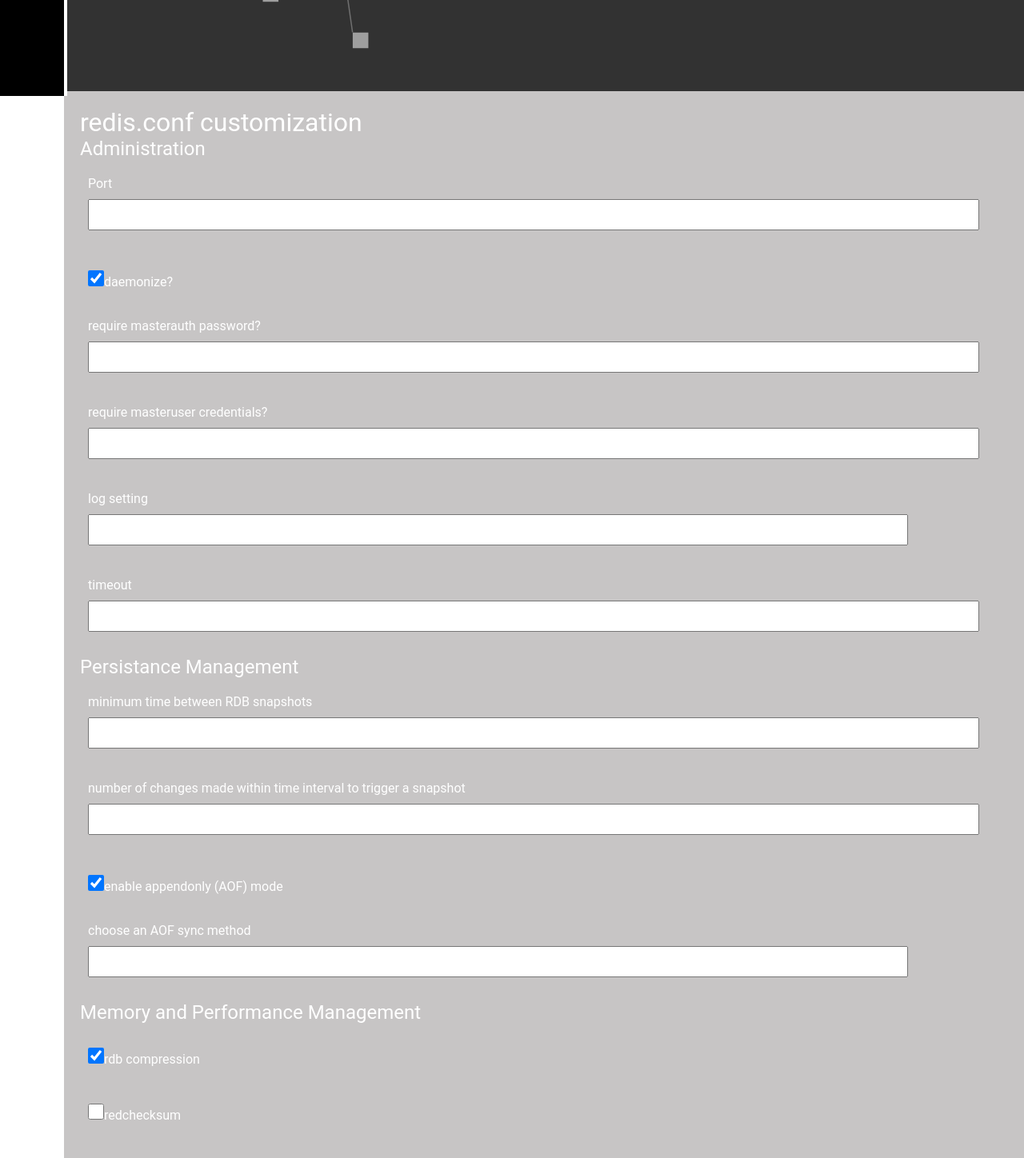
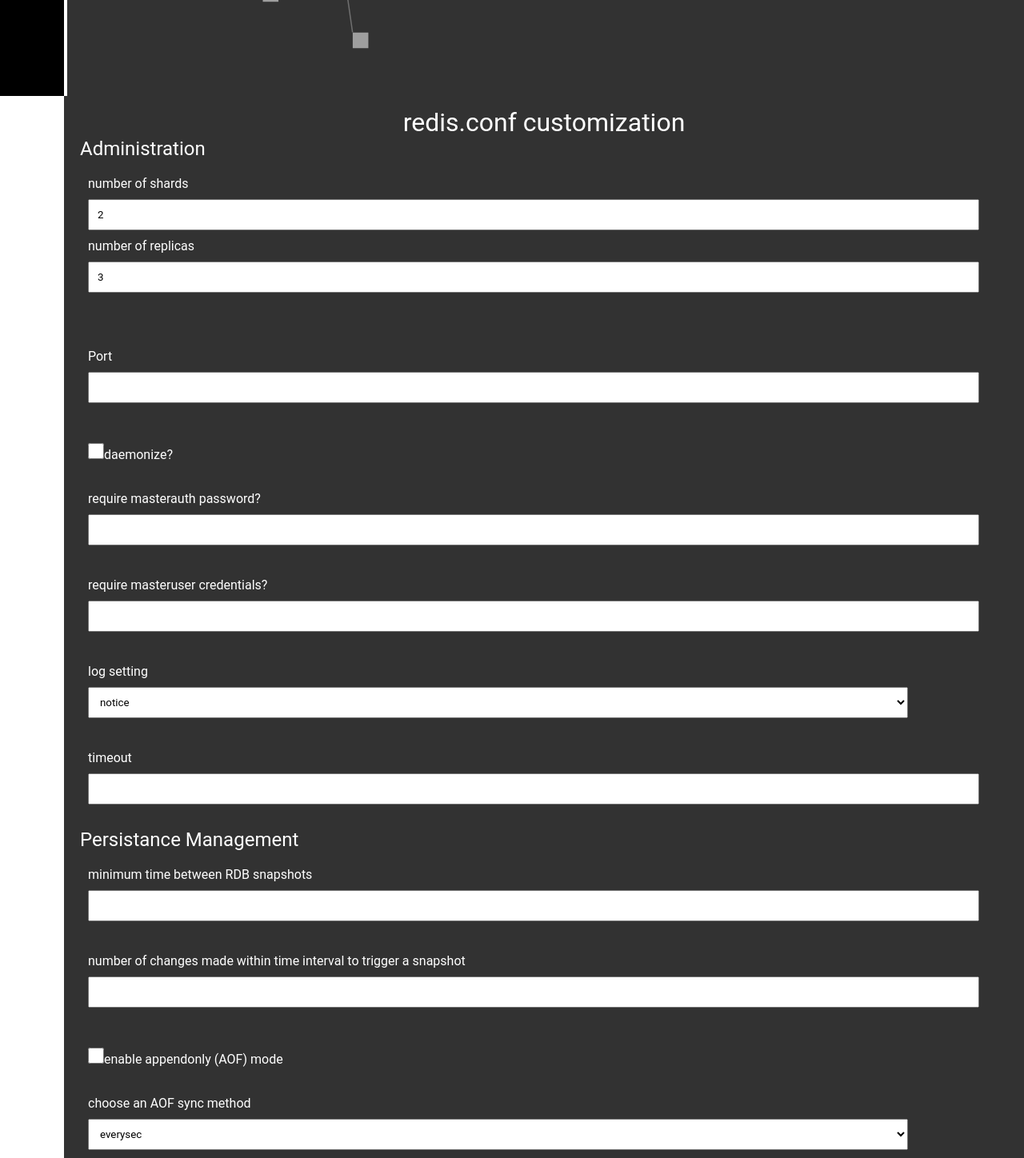
Before and after one commit to oslabs-beta/Radish, a React app: page / in a window 1280 px wide. Shown: the part 680-2128 px from the top of the page at 80% size. Built offline with nearby package versions, Linux system fonts and the light colour scheme; grey boxes are pictures that could not be loaded; the HTML template or start-up script is replaced by a standard one.

Commit message:
got barebones of customization form

```diff
--- a/client/components/CustForm.jsx
+++ b/client/components/CustForm.jsx
@@ -1,77 +1,88 @@
 import React from "react";
 import { useDispatch, useSelector } from "react-redux";
-import { setRedisState } from "../Redux/slices/redisFormSlice";
+import { setShardsValue, setReplicasValue, setSentinelsValue } from "../Redux/slices/sliderSlice";
 
 const RedisForm = () => {
   const dispatch = useDispatch();
-  const redisState = useSelector(state => state.redis);
-  console.log("redisState", redisState);
+  const sliderState = useSelector(state => state.slider);
+  // console.log("redisState", redisState);
 
 
 
   return (
-    <div id="redis-form">
-      <h1>redis.conf customization</h1>
+    <form id="redis-form" action="/test/createFiles" method="POST">
+      <h1 id='redis-conf-header'>redis.conf customization</h1>
       <h2>Administration</h2>
 
       <div id="admin">
+
         <div className="redis-form-input">
-          <label for="port" >Port</label>
-          <input id="port" type="number" />
+          <label htmlFor="shards">number of shards</label>
+          <input type="number" name="shards" id="shards" value={sliderState.shardsValue} onChange={e=>{dispatch(setShardsValue(e.target.value))}} />
+          <label htmlFor="replicas">number of replicas</label>
+          <input type="number" name="replicas" id="replicas" value={sliderState.replicasValue} onChange={e=>{dispatch(setReplicasValue(e.target.value))}} />
         </div>
 
         <div className="redis-form-input">
-          <input id="deamonize" type="checkbox" checked />
-          <label for="daemonize">daemonize?</label>
         </div>
 
         <div className="redis-form-input">
-          <label for="masterauth">require masterauth password?</label>
-          <input id="masterauth" type="text" />
+          <label htmlFor="port" >Port</label>
+          <input name="port" id="port" type="number" />
         </div>
 
         <div className="redis-form-input">
-          <label for="masteruser">require masteruser credentials?</label>
-          <input id="masteruser" type="text" />
+          <input name="daemonize" id="deamonize" type="checkbox" value={true} />
+          <label htmlFor="daemonize">daemonize?</label>
+        </div>
+
+        <div className="redis-form-input">
+          <label htmlFor="masterauth">require masterauth password?</label>
+          <input name="masterauth" id="masterauth" type="text" />
+        </div>
+
+        <div className="redis-form-input">
+          <label htmlFor="masteruser">require masteruser credentials?</label>
+          <input name="masteruser" id="masteruser" type="text" />
         </div>
       </div>
 
       <div className="redis-form-input">
-        <label for="loglevel">log setting</label>
-        <select id="loglevel" >
-          <option value="notice">notice</option>
+        <label htmlFor="loglevel">log setting</label>
+        <select name="loglevel" id="loglevel" >
+          <option selected value="notice">notice</option>
           <option value="verbose">verbose</option>
           <option value="debug">debug</option>
         </select>
       </div>
 
       <div className="redis-form-input">
-        <label for="timeout">timeout</label>
-        <input id="timeout" type="number" value={redisState.timeout}/>
+        <label htmlFor="timeout">timeout</label>
+        <input name="timeout" id="timeout" type="number" />
       </div>
 
       <h2>Persistance Management</h2>
 
       <div id="persistance">
         <div className="redis-form-input">
-          <label for="saveSeconds">minimum time between RDB snapshots</label>
-          <input id="saveSeconds" type="number" value={redisState.saveSeconds}/>
+          <label htmlFor="saveSeconds">minimum time between RDB snapshots</label>
+          <input name="saveSeconds" id="saveSeconds" type="number" />
         </div>
 
         <div className="redis-form-input">
-          <label for="saveChanges">number of changes made within time interval to trigger a snapshot</label>
-          <input id="saveChanges" type="number" value={redisState.saveChanges}/>
+          <label htmlFor="saveChanges">number of changes made within time interval to trigger a snapshot</label>
+          <input name="saveChanges" id="saveChanges" type="number" />
         </div>
 
         <div className="redis-form-input">
-          <input id="appendonly" type="checkbox" checked value={redisState.appendonly}/>
+          <input name="appendonly" id="appendonly" type="checkbox" value={true}/>
           <label for="appendonly">enable appendonly (AOF) mode</label>
         </div>
 
         <div className="redis-form-input">
-          <label for="appendfsync">choose an AOF sync method</label>
-          <select id="appendfsync" value={redisState.appendfsync}>
-            <option value="everysec">everysec</option>
+          <label htmlFor="appendfsync">choose an AOF sync method</label>
+          <select name="appendfsync" id="appendfsync" >
+            <option selected value="everysec">everysec</option>
             <option value="no">no</option>
             <option value="always">always</option>
           </select>
@@ -83,29 +94,29 @@ const RedisForm = () => {
       <div id="memory">
 
         <div className="redis-form-input">
-          <input id="rdbcompression" type="checkbox" checked value={redisState.rdbcompression}/>
-          <label for="rdbcompression">rdb compression</label>
+          <input name="rdbcompression" id="rdbcompression" type="checkbox" value={true}/>
+          <label htmlFor="rdbcompression">rdb compression</label>
         </div>
 
         <div className="redis-form-input">
-          <input id="rdbchecksum" type="checkbox" value={redisState.rdbchecksum}/>
-          <label for="rdbchecksum">redchecksum</label>
+          <input name="rdbchecksum" id="rdbchecksum" type="checkbox" value={true}/>
+          <label htmlFor="rdbchecksum">redchecksum</label>
         </div>
 
         <div className="redis-form-input">
-          <input id="replicaServeStaleData" type="checkbox" value={redisState.replicaServeStaleData}/>
-          <label for="replicaServeStaleData">serve stale data?</label>
+          <input name="replicaServeStaleData" id="replicaServeStaleData" type="checkbox" value={true}/>
+          <label htmlFor="replicaServeStaleData">serve stale data?</label>
         </div>
 
         <div className="redis-form-input">
-          <label for="maxmemory"></label>
-          <input id="maxmemory" type="number" value={redisState.maxmemory}/>
+          <label htmlFor="maxmemory"></label>
+          <input name="maxmemory" id="maxmemory" type="number" />
         </div>
 
         <div className="redis-form-input">
-          <label for="maxmemoryPolicy"></label>
-          <select id="maxmemoryPolicy" value={redisState.maxmemoryPolicy}>
-            <option value="noeviction">noeviction</option>
+          <label htmlFor="maxmemoryPolicy"></label>
+          <select name="maxmemoryPolicy" id="maxmemoryPolicy" >
+            <option selected value="noeviction">noeviction</option>
             <option value="allkeys-lru">allkeys-lru</option>
             <option value="volatile-lru">volatile-lru</option>
             <option value="allkeys-lfu">allkey=lfu</option>
@@ -115,7 +126,9 @@ const RedisForm = () => {
           </select>
         </div>
       </div>
-    </div>
+      <button type="submit">submit config</button>
+
+    </form>
   )
 };
 
--- a/package.json
+++ b/package.json
@@ -6,7 +6,7 @@
   "scripts": {
     "build": "webpack",
     "start": "nodemon server/server.js",
-    "dev": "webpack serve",
+    "dev": "webpack serve & nodemon server/server.js",
     "backend": "nodemon server/server.js"
   },
   "author": "",
--- a/public/style.css
+++ b/public/style.css
@@ -156,9 +156,12 @@
   opacity: 1;
 }
 
+
+/* redis form */
+
 #redis-form {
   margin-left : 80px;
-  background-color: rgb(199, 197, 197);
+  background-color: var(--bg);
   padding: 20px;
 }
 
@@ -178,10 +181,20 @@
   width: 100%;
   padding: 10px;
   margin: 10px 0;
+  color: black;
 }
 
 #redis-form select {
   width: 94%;
   padding: 10px;
   margin: 10px 0;
+  color: black;
 }
+
+#redis-conf-header {
+text-align: center;
+}
+
+#redis-form option {
+  color: black;
+}
--- a/webpack.config.js
+++ b/webpack.config.js
@@ -13,6 +13,10 @@ module.exports = {
     },
     port: 3000,
     open: true,
+    proxy: [{
+      context: ['/test'],
+      target: 'http://localhost:80',
+    }]
   },
   resolve: {
     modules: [path.resolve(__dirname, "node_modules")],
```
Also changed, not shown: 1 other file (tests, documents, lock files or other folders).
